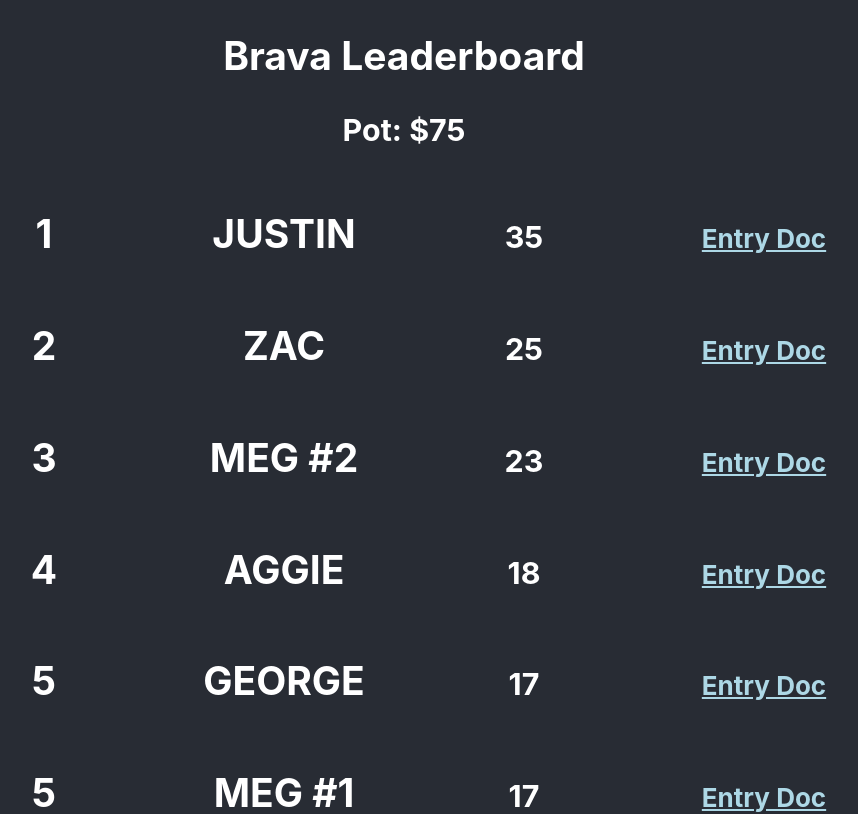
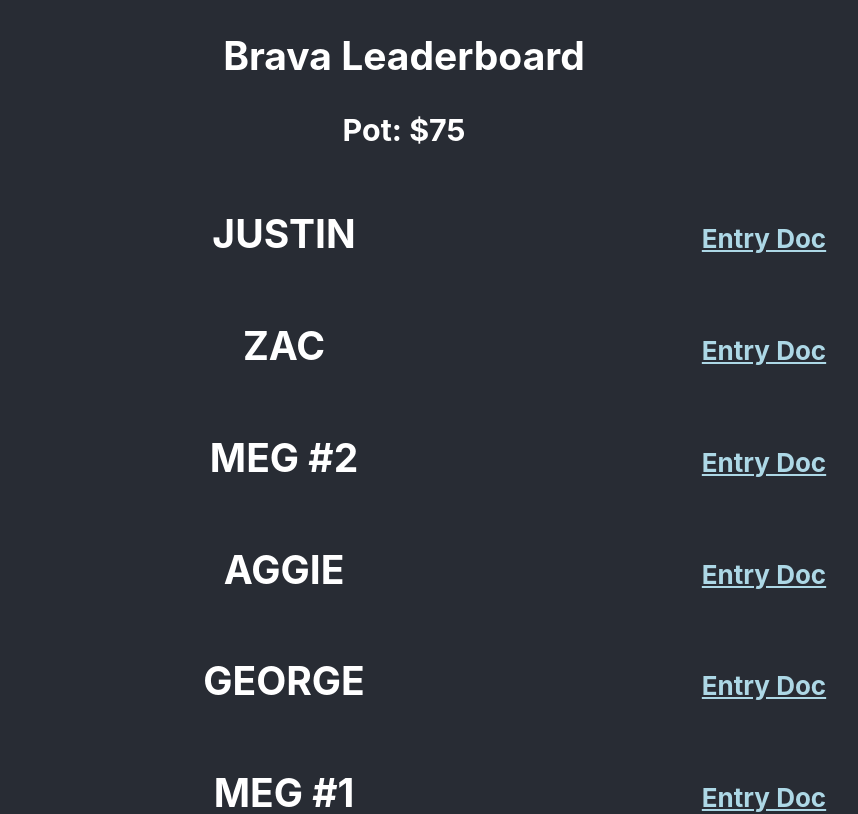
Before and after one commit to bisonhubert/cool-dragon, a React (Create React App) app: page / in a window 1280 px wide. Shown: the top 814 px of the page, without its empty margins (236-1094 px from the left). Built offline with nearby package versions, Linux system fonts and the light colour scheme.

Commit message:
Update entry structure to account for character list

```diff
--- a/src/components/entries/entryData.js
+++ b/src/components/entries/entryData.js
@@ -1,118 +1,272 @@
-import * as constants from './constants.js'
+import * as constants from './constants.js';
 
 const bravaEntries = [
-  { player: 'justin',
-    score: '35',
-    rank: '1',
-    entry_doc_href: 'https://docs.google.com/document/d/1zdDzI08bH3NkpMhUmQah7q3exgkEEm4c8hbhUL3LK34/edit?usp=sharing'
+  {
+    player: 'justin',
+    entry_doc_href: 'https://docs.google.com/document/d/1zdDzI08bH3NkpMhUmQah7q3exgkEEm4c8hbhUL3LK34/edit?usp=sharing',
+    leaderboard: 'brava',
+    entry: {
+      alive: [],
+      dead: [],
+      whiteWalker: [],
+      bonus1: undefined,
+      bonus2: undefined,
+    }
   },
-  { player: 'zac',
-    score: '25',
-    rank: '2',
-    entry_doc_href: 'https://docs.google.com/document/d/1zc9PYviOgtMDveB_tA-flVgithZWQalBXTn_EnnovEA/edit?usp=sharing'
+  {
+    player: 'zac',
+    entry_doc_href: 'https://docs.google.com/document/d/1zc9PYviOgtMDveB_tA-flVgithZWQalBXTn_EnnovEA/edit?usp=sharing',
+    leaderboard: 'brava',
+    entry: {
+      alive: [],
+      dead: [],
+      whiteWalker: [],
+      bonus1: undefined,
+      bonus2: undefined,
+    }
   },
-  { player: 'meg #2',
-    score: '23',
-    rank: '3',
-    entry_doc_href: 'https://docs.google.com/document/d/1YUtP8Cr8nEJOrDreEeyS8V2i2SUyCgtphtg-YN9hK_M/edit?usp=sharing'
+  {
+    player: 'meg #2',
+    entry_doc_href: 'https://docs.google.com/document/d/1YUtP8Cr8nEJOrDreEeyS8V2i2SUyCgtphtg-YN9hK_M/edit?usp=sharing',
+    leaderboard: 'brava',
+    entry: {
+      alive: [],
+      dead: [],
+      whiteWalker: [],
+      bonus1: undefined,
+      bonus2: undefined,
+    }
   },
-  { player: 'aggie',
-    score: '18',
-    rank: '4',
-    entry_doc_href: 'https://docs.google.com/document/d/1d0Fa3IBL_mgt-M2TB9BxxbqWVSXSQzbEbdKk71UZWZs/edit?usp=sharing'
+  {
+    player: 'aggie',
+    entry_doc_href: 'https://docs.google.com/document/d/1d0Fa3IBL_mgt-M2TB9BxxbqWVSXSQzbEbdKk71UZWZs/edit?usp=sharing',
+    leaderboard: 'brava',
+    entry: {
+      alive: [],
+      dead: [],
+      whiteWalker: [],
+      bonus1: undefined,
+      bonus2: undefined,
+    }
   },
-  { player: 'george',
-    score: '17',
-    rank: '5',
-    entry_doc_href: 'https://docs.google.com/document/d/1En62FKHMgvr-q1JwpAGABf1PoLR3P9iJfnG1lKaS3T4/edit?usp=sharing'
+  {
+    player: 'george',
+    entry_doc_href: 'https://docs.google.com/document/d/1En62FKHMgvr-q1JwpAGABf1PoLR3P9iJfnG1lKaS3T4/edit?usp=sharing',
+    leaderboard: 'brava',
+    entry: {
+      alive: [],
+      dead: [],
+      whiteWalker: [],
+      bonus1: undefined,
+      bonus2: undefined,
+    }
   },
-  { player: 'meg #1',
-    score: '17',
-    rank: '5',
-    entry_doc_href: 'https://docs.google.com/document/d/1Je4OFAh5bqMihIC_-55gmtLENVoPjB7dR4ReAdsJ5ks/edit?usp=sharing'
+  {
+    player: 'meg #1',
+    entry_doc_href: 'https://docs.google.com/document/d/1Je4OFAh5bqMihIC_-55gmtLENVoPjB7dR4ReAdsJ5ks/edit?usp=sharing',
+    leaderboard: 'brava',
+    entry: {
+      alive: [],
+      dead: [],
+      whiteWalker: [],
+      bonus1: undefined,
+      bonus2: undefined,
+    }
   },
-  { player: 'bison',
-    score: '17',
-    rank: '5',
-    entry_doc_href: 'https://docs.google.com/document/d/1QEXTfXrk4KaDbkPJ3_v33no7EPSMr5PEjWNlSb3x5Ns/edit?usp=sharing'
+  {
+    player: 'bison',
+    entry_doc_href: 'https://docs.google.com/document/d/1QEXTfXrk4KaDbkPJ3_v33no7EPSMr5PEjWNlSb3x5Ns/edit?usp=sharing',
+    leaderboard: 'brava',
+    entry: {
+      alive: [],
+      dead: [],
+      whiteWalker: [],
+      bonus1: undefined,
+      bonus2: undefined,
+    }
   },
-  { player: 'kayla',
-    score: '13',
-    rank: '8',
-    entry_doc_href: 'https://docs.google.com/document/d/1HgNUJJI1_HAtzqZvhJmYJ6NlXe0NZK5FLcIuSS5gqMA/edit?usp=sharing'
+  {
+    player: 'kayla',
+    entry_doc_href: 'https://docs.google.com/document/d/1HgNUJJI1_HAtzqZvhJmYJ6NlXe0NZK5FLcIuSS5gqMA/edit?usp=sharing',
+    leaderboard: 'brava',
+    entry: {
+      alive: [],
+      dead: [],
+      whiteWalker: [],
+      bonus1: undefined,
+      bonus2: undefined,
+    }
   },
-  { player: 'min',
-    score: '13',
-    rank: '8',
-    entry_doc_href: 'https://docs.google.com/document/d/1boi9ySSbVhudy493YOF5ppB92016Wn00dPtAG6_Ku24/edit?usp=sharing'
+  {
+    player: 'min',
+    entry_doc_href: 'https://docs.google.com/document/d/1boi9ySSbVhudy493YOF5ppB92016Wn00dPtAG6_Ku24/edit?usp=sharing',
+    leaderboard: 'brava',
+    entry: {
+      alive: [],
+      dead: [],
+      whiteWalker: [],
+      bonus1: undefined,
+      bonus2: undefined,
+    }
   },
-  { player: 'kate #3',
-    score: '9',
-    rank: '10',
-    entry_doc_href: 'https://docs.google.com/document/d/1aPxLXpAAOUNzw0NhM_1TfUcoxUM1cVm3nw-5tFQJq1M/edit?usp=sharing'
+  {
+    player: 'kate #3',
+    entry_doc_href: 'https://docs.google.com/document/d/1aPxLXpAAOUNzw0NhM_1TfUcoxUM1cVm3nw-5tFQJq1M/edit?usp=sharing',
+    leaderboard: 'brava',
+    entry: {
+      alive: [],
+      dead: [],
+      whiteWalker: [],
+      bonus1: undefined,
+      bonus2: undefined,
+    }
   },
-  { player: 'kate #4',
-    score: '7',
-    rank: '11',
-    entry_doc_href: 'https://docs.google.com/document/d/1GaE0oI3vJzkHtkR9BNFmDJ4wHxFOM9KGuWG7AKFpIU4/edit?usp=sharing'
+  {
+    player: 'kate #4',
+    entry_doc_href: 'https://docs.google.com/document/d/1GaE0oI3vJzkHtkR9BNFmDJ4wHxFOM9KGuWG7AKFpIU4/edit?usp=sharing',
+    leaderboard: 'brava',
+    entry: {
+      alive: [],
+      dead: [],
+      whiteWalker: [],
+      bonus1: undefined,
+      bonus2: undefined,
+    }
   },
-  { player: 'meg #3',
-    score: '7',
-    rank: '11',
-    entry_doc_href: 'https://docs.google.com/document/d/1Ue1xJS5wVW-AEWvqBlfPoKbhEj9jNpEvCJn6hWt2Ujg/edit?usp=sharing'
+  {
+    player: 'meg #3',
+    entry_doc_href: 'https://docs.google.com/document/d/1Ue1xJS5wVW-AEWvqBlfPoKbhEj9jNpEvCJn6hWt2Ujg/edit?usp=sharing',
+    leaderboard: 'brava',
+    entry: {
+      alive: [],
+      dead: [],
+      whiteWalker: [],
+      bonus1: undefined,
+      bonus2: undefined,
+    }
   },
-  { player: 'kate #1',
-    score: '5',
-    rank: '13',
-    entry_doc_href: 'https://docs.google.com/document/d/1hF3ogN_OWA4JooZzcoBT9Ke1qDm-FUNAYzUphMc9lkU/edit?usp=sharing'
+  {
+    player: 'kate #1',
+    entry_doc_href: 'https://docs.google.com/document/d/1hF3ogN_OWA4JooZzcoBT9Ke1qDm-FUNAYzUphMc9lkU/edit?usp=sharing',
+    leaderboard: 'brava',
+    entry: {
+      alive: [],
+      dead: [],
+      whiteWalker: [],
+      bonus1: undefined,
+      bonus2: undefined,
+    }
   },
-  { player: 'kate #2',
-    score: '5',
-    rank: '13',
-    entry_doc_href: 'https://docs.google.com/document/d/1rxBVbadYHrk-467XgwOYHaLvTOWfXXh4TlUKb9aUm7Y/edit?usp=sharing'
+  {
+    player: 'kate #2',
+    entry_doc_href: 'https://docs.google.com/document/d/1rxBVbadYHrk-467XgwOYHaLvTOWfXXh4TlUKb9aUm7Y/edit?usp=sharing',
+    leaderboard: 'brava',
+    entry: {
+      alive: [],
+      dead: [],
+      whiteWalker: [],
+      bonus1: undefined,
+      bonus2: undefined,
+    }
   },
-  { player: 'meg #4',
-    score: '-7',
-    rank: '15',
-    entry_doc_href: 'https://docs.google.com/document/d/1n1f9RVgUvHnOD6KZ1FEWiIjDc9eKOkci37_0AWMBlwk/edit?usp=sharing'
+  {
+    player: 'meg #4',
+    entry_doc_href: 'https://docs.google.com/document/d/1n1f9RVgUvHnOD6KZ1FEWiIjDc9eKOkci37_0AWMBlwk/edit?usp=sharing',
+    leaderboard: 'brava',
+    entry: {
+      alive: [],
+      dead: [],
+      whiteWalker: [],
+      bonus1: undefined,
+      bonus2: undefined,
+    }
   },
 ]
 
 const homieEntries = [
-  { player: 'vanessa',
-    score: '28',
-    rank: '1',
-    entry_doc_href: 'https://docs.google.com/document/d/1o4VyvQL6kxCi7bRJuRDOWIargWkL_ca1R0AQWfpcJ_Q/edit?usp=sharing'
+  {
+    player: 'vanessa',
+    entry_doc_href: 'https://docs.google.com/document/d/1o4VyvQL6kxCi7bRJuRDOWIargWkL_ca1R0AQWfpcJ_Q/edit?usp=sharing',
+    leaderboard: 'homies',
+    entry: {
+      alive: [],
+      dead: [],
+      whiteWalker: [],
+      bonus1: undefined,
+      bonus2: undefined,
+    }
   },
-  { player: 'bison',
-    score: '23',
-    rank: '2',
-    entry_doc_href: 'https://docs.google.com/document/d/17sy3lUjmRPJLCgbgtpyvZtH3UufCy0omlG7gLSrcLxQ/edit?usp=sharing'
+  {
+    player: 'bison',
+    entry_doc_href: 'https://docs.google.com/document/d/17sy3lUjmRPJLCgbgtpyvZtH3UufCy0omlG7gLSrcLxQ/edit?usp=sharing',
+    leaderboard: 'homies',
+    entry: {
+      alive: [],
+      dead: [],
+      whiteWalker: [],
+      bonus1: undefined,
+      bonus2: undefined,
+    }
   },
-  { player: 'will',
-    score: '20',
-    rank: '3',
-    entry_doc_href: 'https://docs.google.com/document/d/1fohq8mrvrNlm9YClZZ4TsrhIuXuxoXIib8wXti93yEg/edit?usp=sharing'
+  {
+    player: 'will',
+    entry_doc_href: 'https://docs.google.com/document/d/1fohq8mrvrNlm9YClZZ4TsrhIuXuxoXIib8wXti93yEg/edit?usp=sharing',
+    leaderboard: 'homies',
+    entry: {
+      alive: [],
+      dead: [],
+      whiteWalker: [],
+      bonus1: undefined,
+      bonus2: undefined,
+    }
   },
-  { player: 'suzan',
-    score: '20',
-    rank: '4',
-    entry_doc_href: 'https://docs.google.com/document/d/19n6hjBemxU_1cLHje5k0_rFn60XKgqHveGchw60DRz8/edit?usp=sharing'
+  {
+    player: 'suzan',
+    entry_doc_href: 'https://docs.google.com/document/d/19n6hjBemxU_1cLHje5k0_rFn60XKgqHveGchw60DRz8/edit?usp=sharing',
+    leaderboard: 'homies',
+    entry: {
+      alive: [],
+      dead: [],
+      whiteWalker: [],
+      bonus1: undefined,
+      bonus2: undefined,
+    }
   },
-  { player: 'tomas',
-    score: '17',
-    rank: '5',
-    entry_doc_href: 'https://docs.google.com/document/d/1PWvSkO45iQ9prvyg5oGs8TLqE2qGN31fSg1sZUQbGI0/edit?usp=sharing'
+  {
+    player: 'tomas',
+    entry_doc_href: 'https://docs.google.com/document/d/1PWvSkO45iQ9prvyg5oGs8TLqE2qGN31fSg1sZUQbGI0/edit?usp=sharing',
+    leaderboard: 'homies',
+    entry: {
+      alive: [],
+      dead: [],
+      whiteWalker: [],
+      bonus1: undefined,
+      bonus2: undefined,
+    }
   },
-  { player: 'ana',
-    score: '11',
-    rank: '6',
-    entry_doc_href: 'https://docs.google.com/document/d/13ilc0g9FydWbgVLgz-jrgDk4Rxca6-bxFw4gfV2Mhyk/edit?usp=sharing'
+  {
+    player: 'ana',
+    entry_doc_href: 'https://docs.google.com/document/d/13ilc0g9FydWbgVLgz-jrgDk4Rxca6-bxFw4gfV2Mhyk/edit?usp=sharing',
+    leaderboard: 'homies',
+    entry: {
+      alive: [],
+      dead: [],
+      whiteWalker: [],
+      bonus1: undefined,
+      bonus2: undefined,
+    }
   },
-  { player: 'keally',
-    score: '4',
-    rank: '7',
-    entry_doc_href: 'https://docs.google.com/document/d/1HT9rW-B3lIYeZg46_60uHe9AkW03I3RIAnkbkrk-cIU/edit?usp=sharing'
+  {
+    player: 'keally',
+    entry_doc_href: 'https://docs.google.com/document/d/1HT9rW-B3lIYeZg46_60uHe9AkW03I3RIAnkbkrk-cIU/edit?usp=sharing',
+    leaderboard: 'homies',
+    entry: {
+      alive: [],
+      dead: [],
+      whiteWalker: [],
+      bonus1: undefined,
+      bonus2: undefined,
+    }
   },
 ]
 
```
